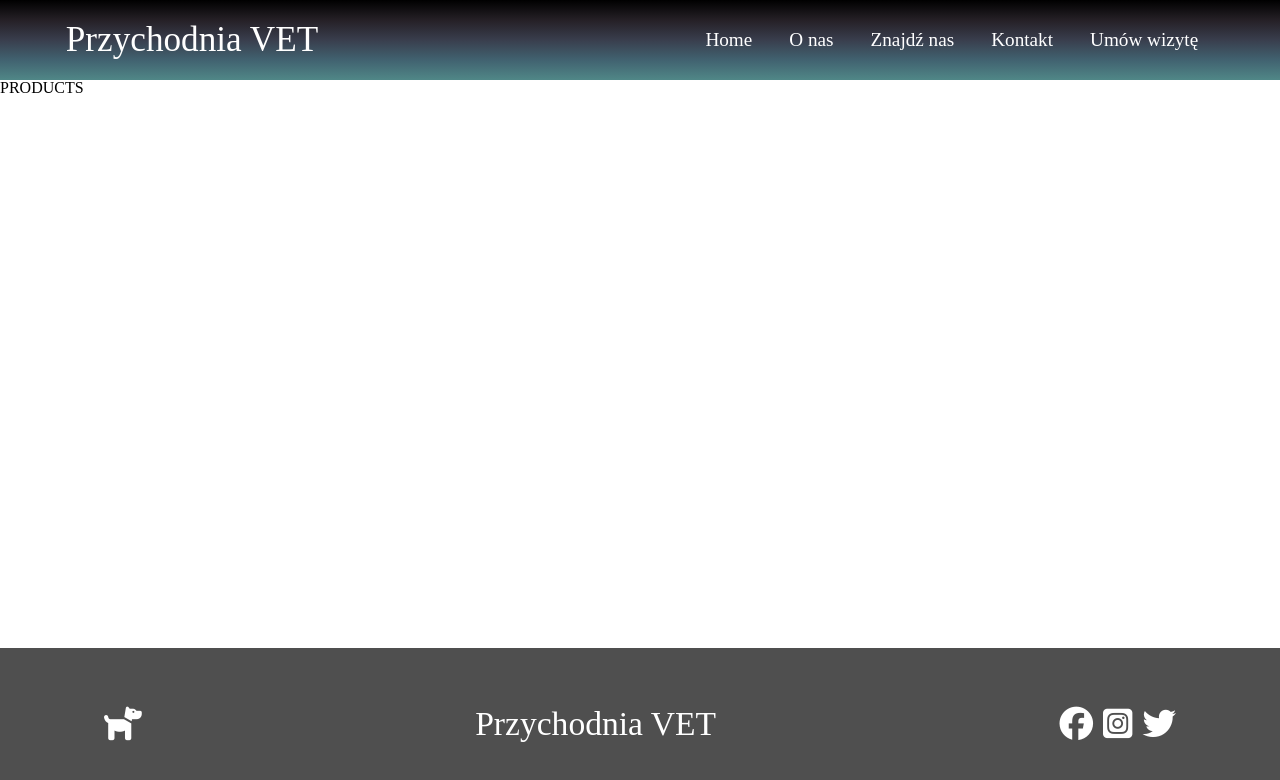
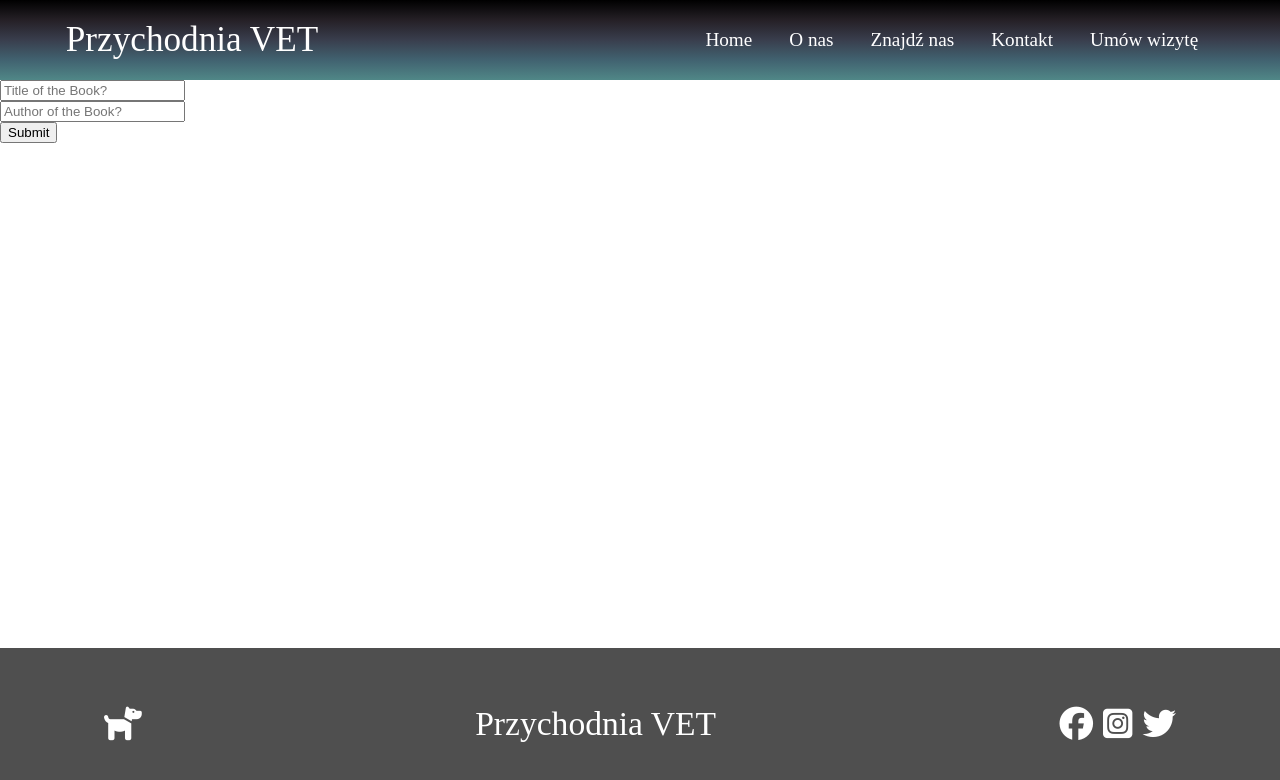
Before and after one commit to Kadavi95/Projektzal, a React (Create React App) app in the folder projekt-zal/: page /findUs in a window 1280 px wide. Shown: the top 780 px of the page. Built offline with nearby package versions, Linux system fonts and the light colour scheme.

Commit message:
firebase works

```diff
--- a/projekt-zal/package.json
+++ b/projekt-zal/package.json
@@ -6,6 +6,7 @@
     "@testing-library/jest-dom": "^5.11.5",
     "@testing-library/react": "^11.1.1",
     "@testing-library/user-event": "^12.2.0",
+    "firebase": "^8.0.2",
     "jquery": "^3.5.1",
     "node-sass": "^4.14.1",
     "react": "^17.0.1",
--- a/projekt-zal/src/components/pages/findUs.js
+++ b/projekt-zal/src/components/pages/findUs.js
@@ -1,6 +1,51 @@
-import React from 'react';
+import React, {Component} from 'react';
+import { firestore } from './firebase'
 import '../../App.css';
 
-export default function findUs() {
-  return <h1 className='products'>PRODUCTS</h1>;
-}
+export default class findUs extends Component {
+	state = {
+		title: "",
+		author: ""
+  }
+  updateInput = event => {
+    this.setState({ [event.target.name]: event.target.value })
+  }
+  addBook = event => {
+    event.preventDefault()
+
+    firestore.collection("books").add({
+      title: this.state.title,
+      author: this.state.author
+    })
+
+    this.setState({ title: "", author: "" })
+  }
+
+  render() {
+    const { title, author } = this.state
+
+    return (
+        <div className='App'>
+            <form onSubmit={this.addBook}>
+                <input
+                    type='text'
+                    placeholder='Title of the Book?'
+                    name='title'
+                    onChange={this.updateInput}
+                    value={title}
+      />
+      <br />
+                <input
+                    type='text'
+                    placeholder='Author of the Book?'
+                    name='author'
+                    onChange={this.updateInput}
+                    value={author}
+      />
+      <br />
+                <button type='submit'>Submit</button>
+            </form>
+        </div>
+    )
+    }
+  }
--- /dev/null
+++ b/projekt-zal/src/components/pages/firebase.js
@@ -0,0 +1,15 @@
+import firebase from 'firebase/app'
+import 'firebase/firestore'
+
+const firebaseConfig = {
+    apiKey: "AIzaSyAwPz5GnpcyAU9v25z2HnhqoU0HZNEsD8U",
+    authDomain: "projekt-zal.firebaseapp.com",
+    databaseURL: "https://projekt-zal.firebaseio.com",
+    projectId: "projekt-zal",
+    storageBucket: "projekt-zal.appspot.com",
+    messagingSenderId: "747093087109",
+    appId: "1:747093087109:web:023e9bb5e82f31e24e6aec",
+    measurementId: "G-HXXBVJ3Z07"
+  };
+  firebase.initializeApp(firebaseConfig);
+  export const firestore = firebase.firestore()
```
Also changed, not shown: 1 other file (tests, documents, lock files or other folders).
